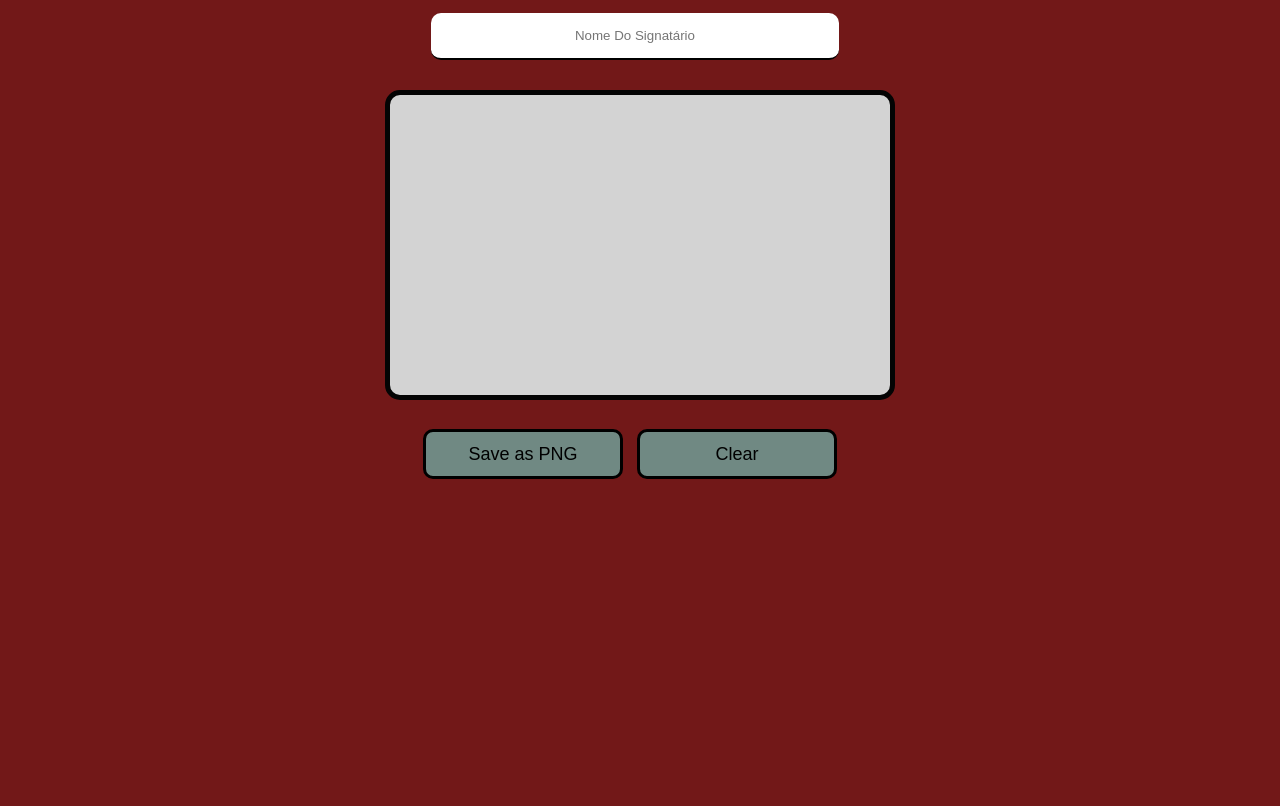
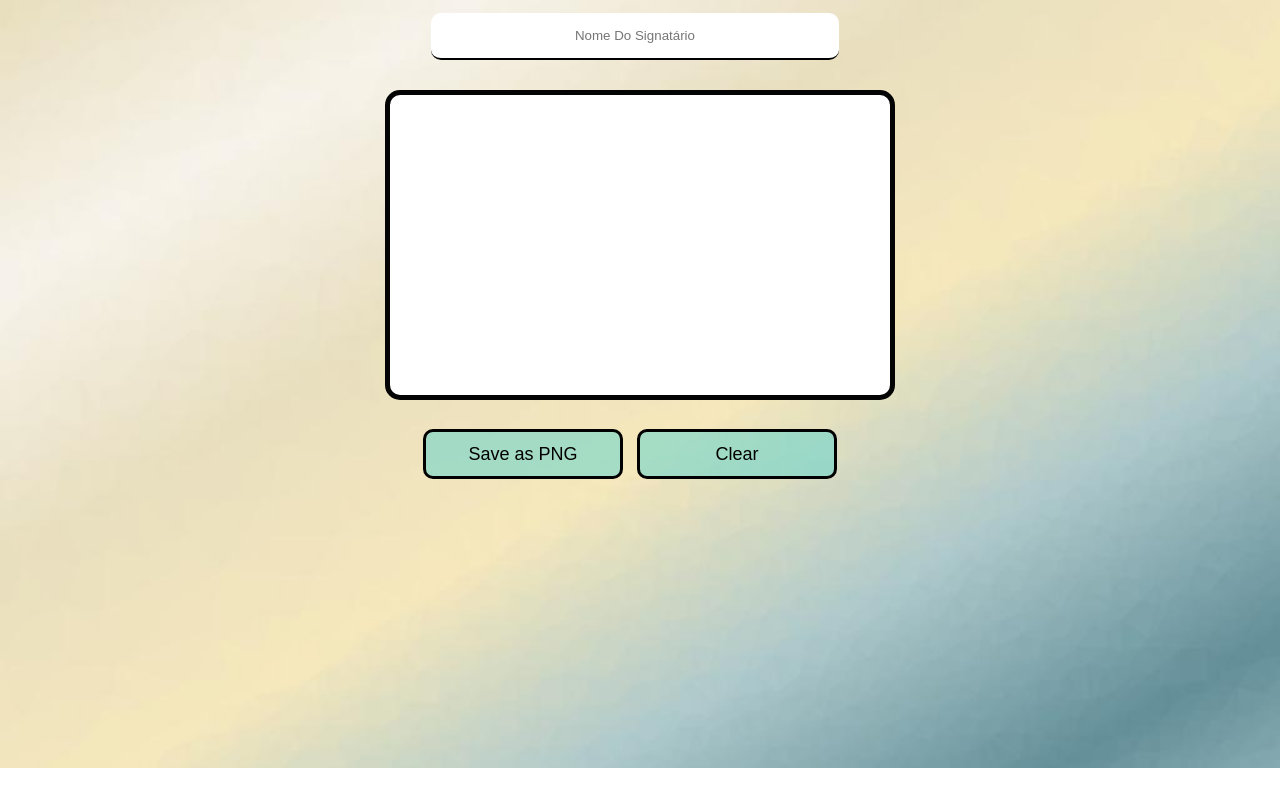
Before and after one commit to louisrabit/SignaturePad, a plain HTML site: page index.html in a window 1280 px wide. Drawn offline with Linux system fonts and the light colour scheme.

Commit message:
change background

```diff
--- a/index.css
+++ b/index.css
@@ -1,7 +1,10 @@
 
 body {
   height: 100vh;
-  background-color: rgb(114, 24, 24);
+  background: url(background.jpg) ;
+  background-size: 100%;
+  background-repeat: no-repeat ;
+
   text-align: center;
   overflow: hidden;
   scrollbar-width: none;
@@ -9,7 +12,7 @@ body {
 }
 
 canvas {
-  background-color: lightgray;
+  background-color: rgb(255, 255, 255);
   border-radius: 15px;
   border: 5px solid rgb(4, 4, 4);
   max-width: 100%;
```
Also changed, not shown: background.jpg (added).
